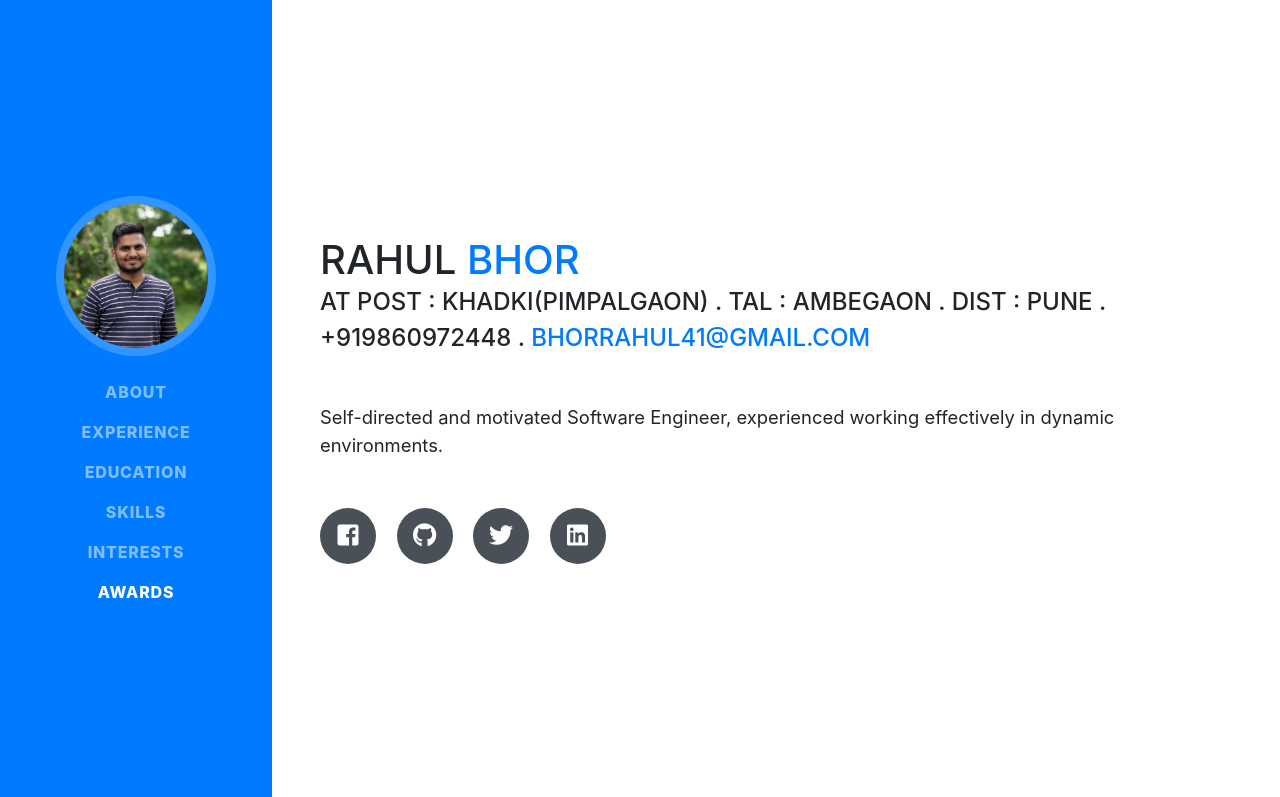
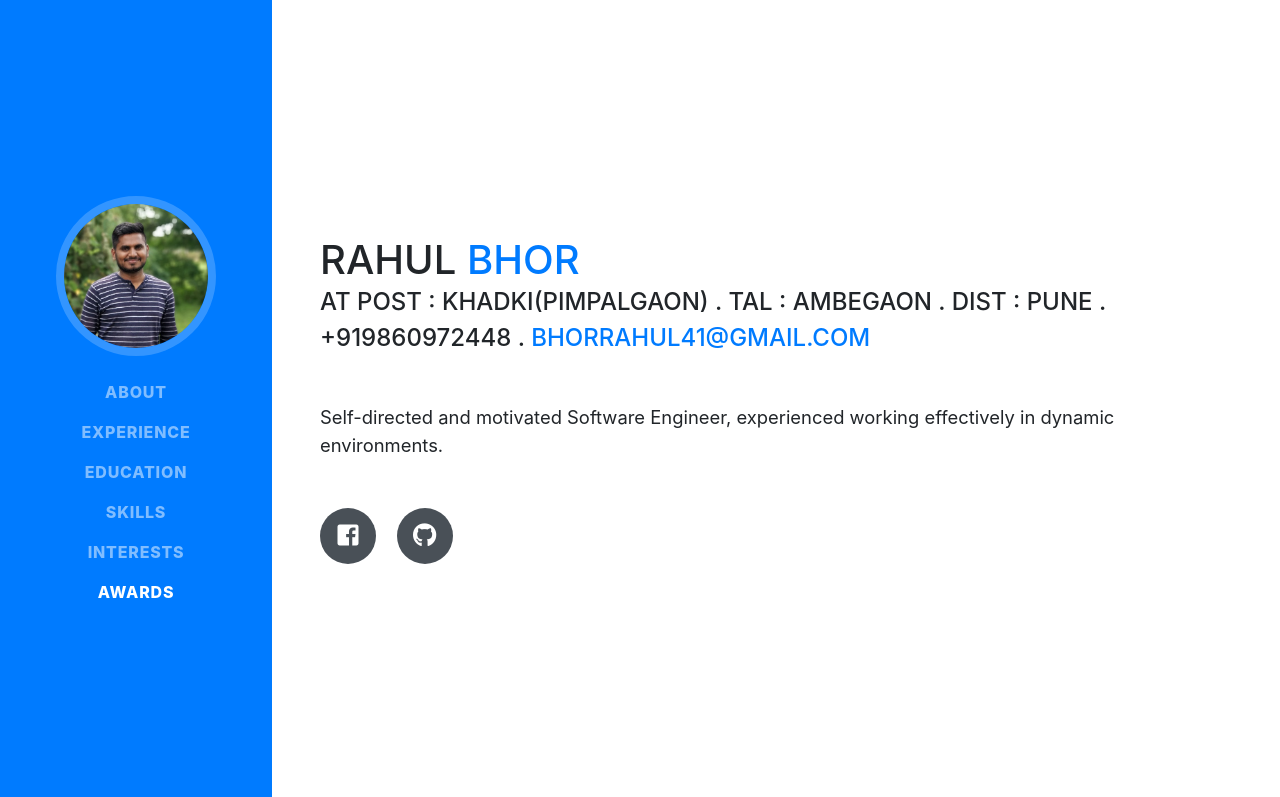
Before and after one commit to rahulbhor02/RahulBhor, a website with bundled scripts: page index.html in a window 1280 px wide. Shown: the top 797 px of the page. Built offline with nearby package versions, Linux system fonts and the light colour scheme; a web font is replaced by a local one.

Commit message:
Update index.html

```diff
--- a/index.html
+++ b/index.html
@@ -76,12 +76,6 @@
             </a>
             <a href="https://github.com/rahulbhor">
               <i class="fab fa-github"></i>
-            </a>
-            <a href="https://twitter.com/RahulBhor18">
-              <i class="fab fa-twitter"></i>
-            </a>
-            <a href="https://www.facebook.com/rbbhor">
-              <i class="fab fa-linkedin"></i>
             </a>
           </div>
         </div>
```
